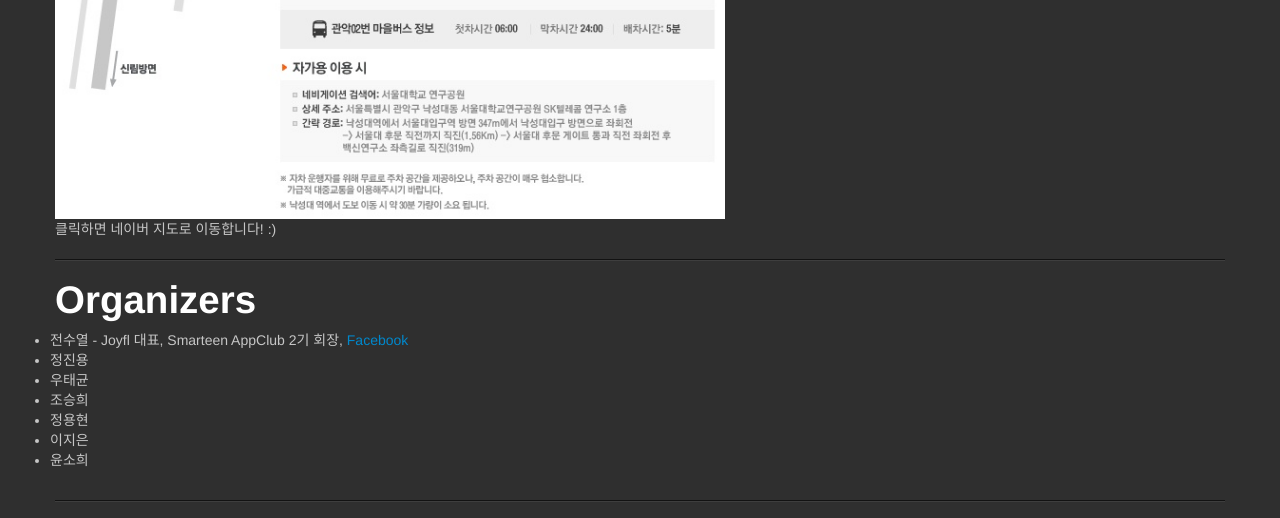
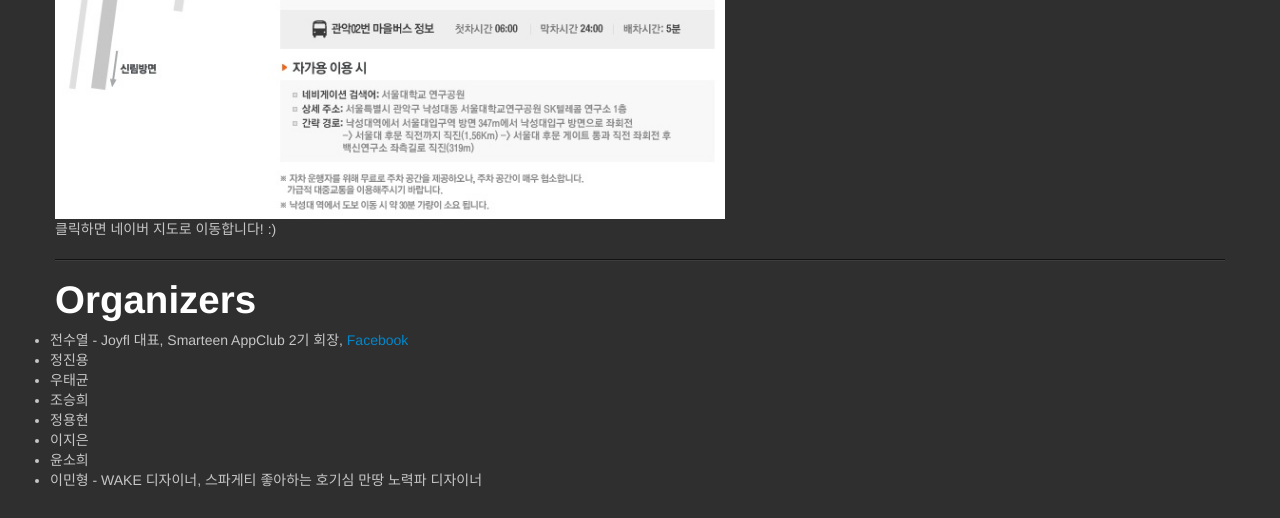
Before and after one commit to smarteen/app-festival-2nd, a plain HTML site: page index.html in a window 1280 px wide. Shown: the part 3438-3956 px from the top of the page. Drawn offline with nearby package versions, Linux system fonts and the light colour scheme.

Commit message:
Added an organizer.

```diff
--- a/index.html
+++ b/index.html
@@ -292,6 +292,7 @@
         <li>정용현</li>
         <li>이지은</li>
         <li>윤소희</li>
+        <li>이민형 - WAKE 디자이너, 스파게티 좋아하는 호기심 만땅 노력파 디자이너</li>
       </ul>
     </div>
     </section>
```
